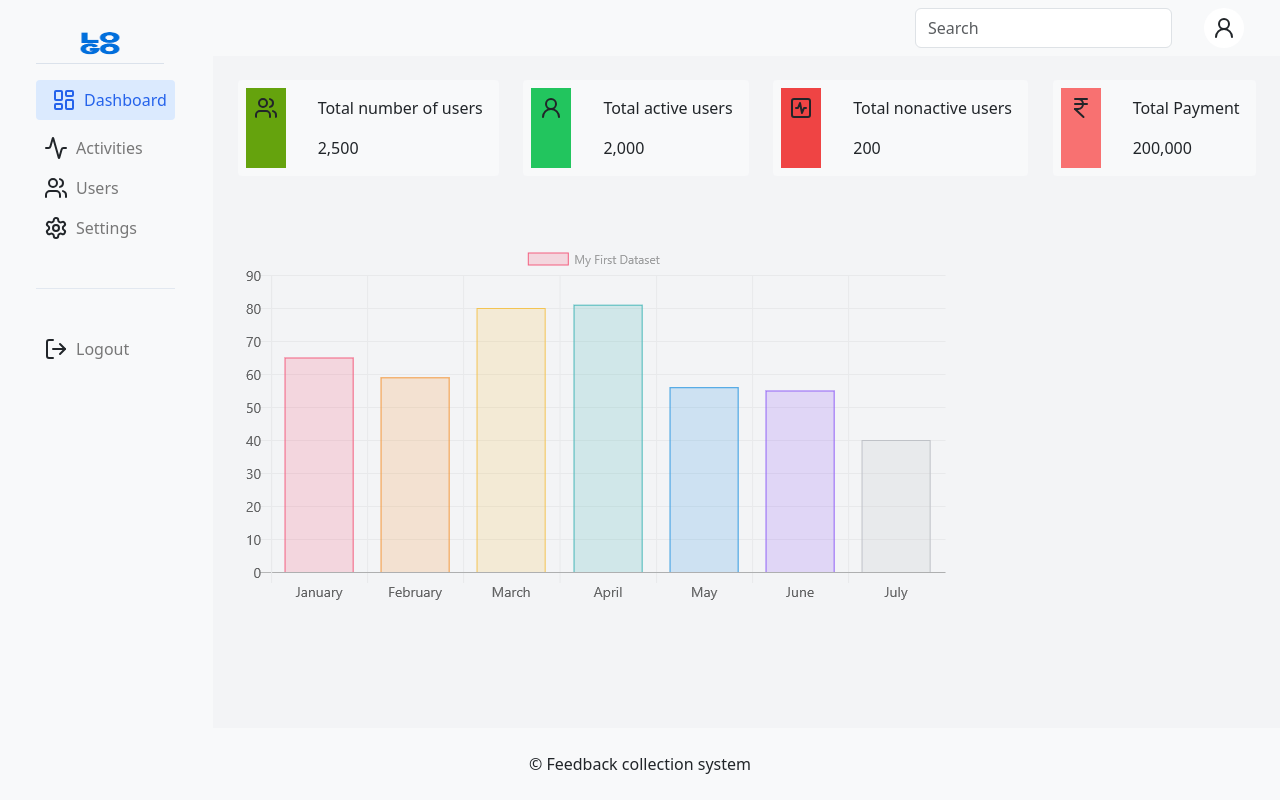
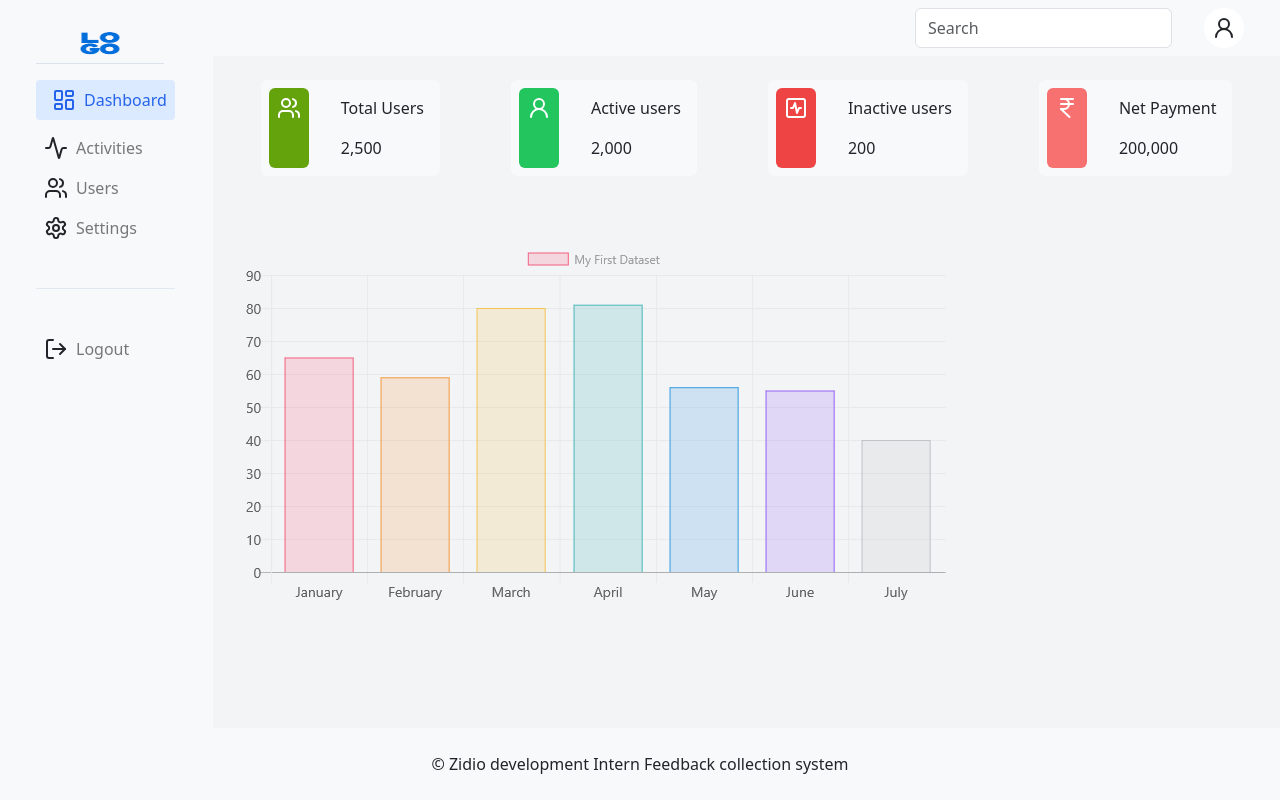
Before and after one commit to Samuel2935/feedback-collection-system, a React (Vite) app: page /admin in a window 1280 px wide. Built offline with nearby package versions, Linux system fonts and the light colour scheme.

Commit message:
admin dashboard update

```diff
--- a/src/components/Admin.jsx
+++ b/src/components/Admin.jsx
@@ -9,40 +9,40 @@ import barchart from '../assets/BarChart.png';
 const Admin = () => {
   return (
     <div className="P-4 bg-gray-100 w-full mx-auto min-h-screen  ">
-      <section className="flex max-w-7xl  gap-4 p-4 justify-around  ">
-        <div className=" flex bg-body-tertiary w-auto h-auto p-2 gap-4 rounded-sm">
-          <div className="bg-lime-600  mx-auto p-2 ">
-            <Users className="rounded-md" />
+      <section className="flex flex-wrap max-w-7xl  gap-4 p-4 justify-around  ">
+        <div className=" flex bg-body-tertiary w-auto h-auto p-2 gap-4 rounded-md">
+          <div className="bg-lime-600 rounded-md  mx-auto p-2 ">
+            <Users className=" text-white" />
           </div>
           <div className=" p-2 rounded-md hover:bg-lime-50">
-            <p>Total number of users</p>
+            <p>Total Users</p>
             <span>2,500</span>
           </div>
         </div>
-        <div className=" flex bg-body-tertiary w-auto h-auto p-2 gap-4 rounded-sm">
-          <div className="bg-green-500 p-2">
-            <User2Icon />
+        <div className=" flex bg-body-tertiary  w-auto h-auto p-2 gap-4 rounded-md">
+          <div className="bg-green-500 p-2 rounded-md">
+            <User2Icon className="text-white" />
           </div>
           <div className="p-2 rounded-md hover:bg-green-50">
-            <p>Total active users</p>
+            <p>Active users</p>
             <span>2,000</span>
           </div>
         </div>
-        <div className=" flex bg-body-tertiary w-auto h-auto p-2 gap-4 rounded-sm">
-          <div className="bg-red-500 p-2">
-            <ActivitySquare />
+        <div className=" flex bg-body-tertiary  w-auto h-auto p-2 gap-4 rounded-md">
+          <div className="bg-red-500 p-2 rounded-md">
+            <ActivitySquare className="text-white" />
           </div>
           <div className="p-2 rounded-md hover:bg-red-50">
-            <p>Total nonactive users</p>
+            <p>Inactive users</p>
             <span>200</span>
           </div>
         </div>
-        <div className=" flex bg-body-tertiary w-auto h-auto p-2 gap-4 rounded-sm">
-          <div className="bg-red-400 p-2">
-            <IndianRupeeIcon />
+        <div className=" flex bg-body-tertiary w-auto h-auto p-2 gap-4 rounded-md">
+          <div className="bg-red-400 p-2 rounded-md">
+            <IndianRupeeIcon className="text-white" />
           </div>
           <div className="p-2 rounded-md hover:bg-yellow-50">
-            <p>Total Payment </p>
+            <p>Net Payment </p>
             <span>200,000</span>
           </div>
         </div>
--- a/src/components/Footer.jsx
+++ b/src/components/Footer.jsx
@@ -3,7 +3,7 @@
 const Footer = () => {
   return (
     <div className="bg-body-tertiary w-full bottom-0 p-4 fixed text-center">
-      &copy; Feedback collection system
+      &copy; Zidio development Intern Feedback collection system
     </div>
   )
 }
--- a/src/pages/Feedback.jsx
+++ b/src/pages/Feedback.jsx
@@ -2,6 +2,8 @@ import Logo from '../assets/feedback7.png';
 import Rating from '@mui/material/Rating';
 import Typography from '@mui/material/Typography';
 import Box from '@mui/material/Box';
+import { Button } from "@/components/ui/button"
+
 
 import {
   Form,
@@ -15,16 +17,16 @@ import {
 import { useForm } from 'react-hook-form';
 import { Input } from '../components/ui/input';
 import { useNavigate } from 'react-router-dom';
-// import { SyncLoader } from "react-spinners";
-import { toast } from 'react-toastify';
-import { Button } from '../components/ui/button';
+import { toast } from "react-toastify";
 import { Textarea } from '@/components/ui/textarea';
 import { useState } from 'react';
 import Dropdownlist from '@/components/Dropdownlist';
+import { Toast, ToastProvider } from '@/components/ui/toast';
 
 const Feedback = () => {
   const [value, setValue] = useState(3);
   const navigate = useNavigate();
+
   const form = useForm({
     defaultValues: {
       firstName: '',
@@ -38,12 +40,23 @@ const Feedback = () => {
     },
   });
 
+  const successNotifying = () => {
+    toast({
+      description: "Your message has been sent.",
+
+    })
+    console.log("toast is here")
+  };
+
+
   const onSubmit =  (data) => {
+    successNotifying();
     navigate('/');
     console.log(data);
   };
 
   return (
+    <ToastProvider>
     <div className="w-5/6 lg:w-[60%] min-h-screen pt-5 p-10 mx-auto hideScrollbar bg-body-tertiary rounded-md ">
       <div>
         <img
@@ -53,7 +66,7 @@ const Feedback = () => {
         />
       </div>
       <h1 className="md:text-4xl text-2xl font-medium leading-[40px] mt-8">
-        Your Feedback
+        Leave a Feedback
       </h1>
       <p className="mt-px text-base font-normal text-neutral-600">
         What is your thought on our product?
@@ -198,12 +211,16 @@ const Feedback = () => {
         </form>
         <Button
           onClick={form.handleSubmit(onSubmit)}
+
+
           className="w-full h-12 mt-2 bg-blue-600 hover:bg-blue-400"
         >
           Submit Feedback
         </Button>
       </Form>
+      <Toast/>
     </div>
+    </ToastProvider>
   );
 };
 
--- a/src/pages/LandingPage.jsx
+++ b/src/pages/LandingPage.jsx
@@ -12,9 +12,11 @@ const LandingPage = () => {
       <div className=" max-w-2xl mx-auto">
         <div className="p-4 ml-10 mt-20">
           <h1>
-            Unlock <span className="text-violet-300">Efficiency.</span>
+            There is no failure.{' '}
+            <span className="text-violet-300">Only feedback.</span>
           </h1>
-          <p>Your Feedback is our guide; kindly review our product today</p>
+          <p>“Feedback is the breakfast of champions.”</p>
+        <span className='font-thin text-xs'>  – Ken Blanchard</span>
         </div>
 
         <div className="space-x-4 ml-20 ">
--- a/src/pages/LoginPage.jsx
+++ b/src/pages/LoginPage.jsx
@@ -1,8 +1,6 @@
 'use client';
 import SideImg from '../assets/feedback7.png';
-import { zodResolver } from '@hookform/resolvers/zod';
 import { useForm } from 'react-hook-form';
-import { z } from 'zod';
 
 import { Button } from '@/components/ui/button';
 import {
```
